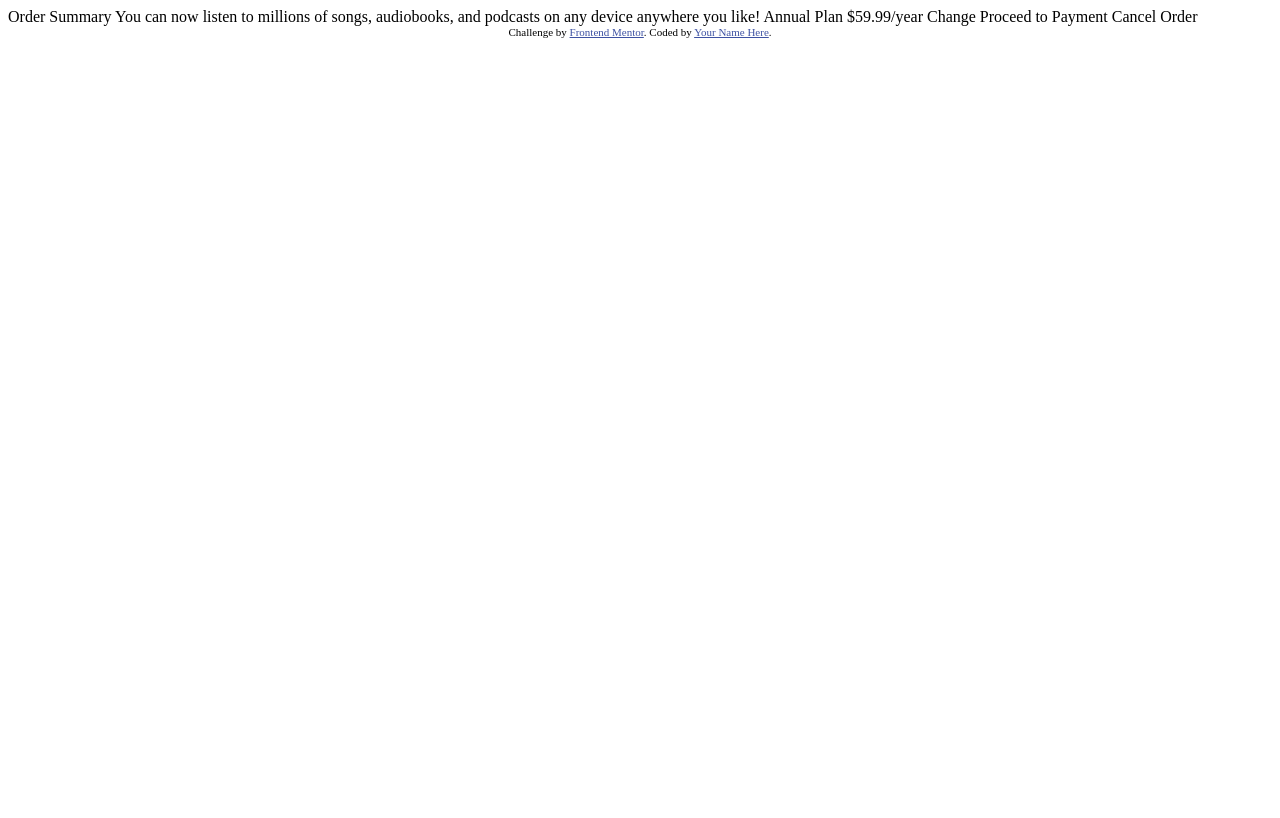
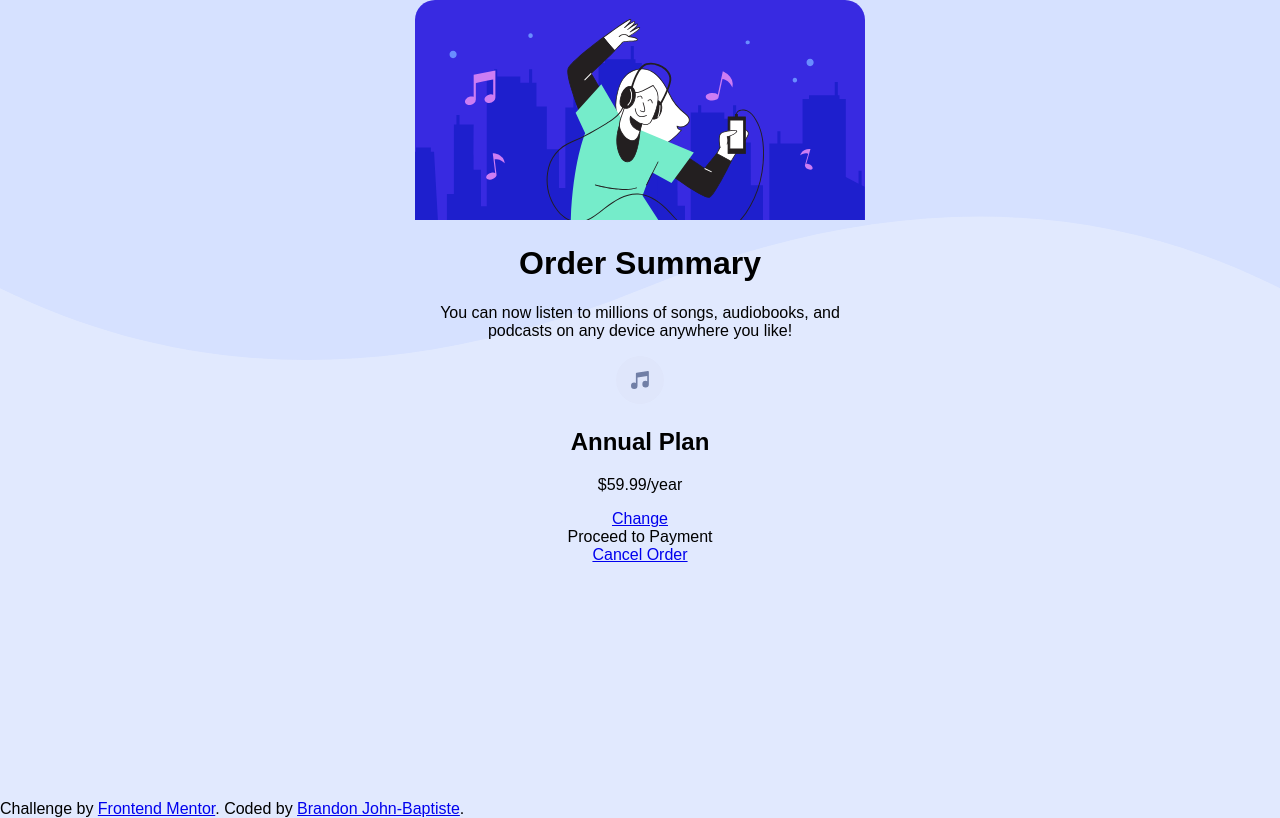
Before and after one commit to brandonjohnbaptiste/order-summary, a plain HTML site: page index.html in a window 1280 px wide. Drawn offline with Linux system fonts and the light colour scheme; a web font is replaced by a local one.

Commit message:
initial background styling

```diff
--- /dev/null
+++ b/css/styles.css
@@ -0,0 +1,22 @@
+@import url('https://fonts.google.com/specimen/Red+Hat+Display');
+
+body {
+    margin: 0;
+    height: 100vh;
+    background-color: hsl(225, 94%, 94%);
+    background-image: url('../images/pattern-background-desktop.svg');
+    background-size: 100% 45vh;
+    background-repeat: no-repeat;
+    display: grid;
+    font-family: 'Red Hat', sans-serif;
+}
+.card {
+    place-self: center;
+    height: 800px;
+    width: 450px;
+    text-align: center;
+}
+.card img {
+    border-radius: 1.25rem 1.25rem 0 0;
+    background-color: transparent;
+}
--- a/index.html
+++ b/index.html
@@ -5,33 +5,37 @@
   <meta name="viewport" content="width=device-width, initial-scale=1.0"> <!-- displays site properly based on user's device -->
 
   <link rel="icon" type="image/png" sizes="32x32" href="./images/favicon-32x32.png">
-
+  <link type="text/css" rel="stylesheet" href="css/styles.css">
   <title>Frontend Mentor | Order summary card</title>
 
-  <!-- Feel free to remove these styles or customise in your own stylesheet 👍 -->
-  <style>
-    .attribution { font-size: 11px; text-align: center; }
-    .attribution a { color: hsl(228, 45%, 44%); }
-  </style>
 </head>
 <body>
+  <div class="card">
+    <img src="images/illustration-hero.svg">
+    <h1>Order Summary</h1>
 
-  Order Summary
+    <p>
+      You can now listen to millions of songs,
+      audiobooks, and podcasts on any
+      device anywhere you like!
+    </p>
+    <div>
+      <img src="images/icon-music.svg">
+      <h2>Annual Plan</h2>
+      <p>$59.99/year</p>
 
-  You can now listen to millions of songs, audiobooks, and podcasts on any
-  device anywhere you like!
+      <a href="#">Change</a>
+    </div>
 
-  Annual Plan
-  $59.99/year
 
-  Change
+    <div id="payment-btn">Proceed to Payment</div>
+    <a href="#">Cancel Order</a>
+  </div>
 
-  Proceed to Payment
-  Cancel Order
 
   <div class="attribution">
     Challenge by <a href="https://www.frontendmentor.io?ref=challenge" target="_blank">Frontend Mentor</a>.
-    Coded by <a href="#">Your Name Here</a>.
+    Coded by <a href="#">Brandon John-Baptiste</a>.
   </div>
 </body>
 </html>
```
